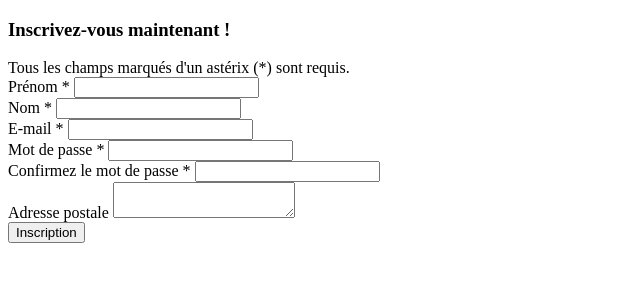
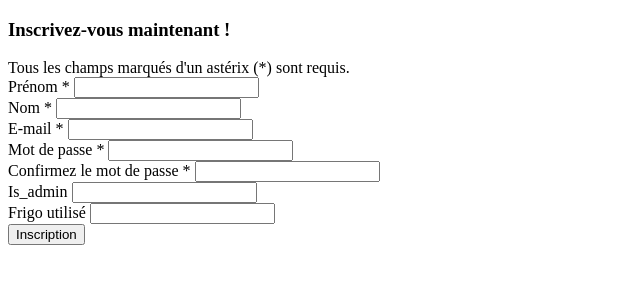
Before and after one commit to FlorianCourtaigne/Green_code_school_MVC, a PHP site: template src/View/User/add.html.twig in a window 1280 px wide. Shown: the top 300 px of the page, without its empty margins (0-640 px from the left). Run offline with PHP 8.4, Linux system fonts and the light colour scheme; the template is opened without the code that fills it, so the values that code supplies are empty; some libraries are stand-ins or nearby versions.

Commit message:
adding a user OK

```diff
--- a/src/Model/UserManager.php
+++ b/src/Model/UserManager.php
@@ -63,8 +63,8 @@ class UserManager extends AbstractManager
     public function insert(array $user): int
     {
         $statement = $this->pdo->prepare("INSERT INTO " . self::TABLE . "
-            (firstname, lastname, email, pswd, address, is_admin, is_archived)
-            VALUES (:firstname, :lastname, :email, :pswd, :address, :is_admin, :is_archived)");
+            (firstname, lastname, email, pswd, is_admin, fridge_used)
+            VALUES (:firstname, :lastname, :email, :pswd, :is_admin, :fridge_used)");
         $statement->bindValue('firstname', $user['firstname'], \PDO::PARAM_STR);
         $statement->bindValue('lastname', $user['lastname'], \PDO::PARAM_STR);
         $statement->bindValue('email', $user['email'], \PDO::PARAM_STR);
--- a/src/View/User/_form.html.twig
+++ b/src/View/User/_form.html.twig
@@ -47,9 +47,13 @@
 								<input type="password" class="form-control" value="" name="password2" id="password2" required>
 							</div>
 						</div>
-						<div class="form-group mb-3">
-							<label for="address" name="address">Adresse postale</label>
-							<textarea class="form-control" name="address" id="address">{{ user.address }}</textarea>
+						<div class="w-50 ms-1">
+							<label for="is_admin" name="is_admin">Is_admin</label>
+							<input type="text" class="form-control" value="" name="is_admin" id="is_admin" required>
+						</div>
+						<div class="w-50 ms-1">
+							<label for="fridge_used" name="fridge_used">Frigo utilisé</label>
+							<input type="text" class="form-control" value="" name="fridge_used" id="fridge_used" required>
 						</div>
 						<div class="form-group">
 							<button type="submit" class="btn btn-primary rounded submit mx-auto d-block px-5">Inscription</button>
--- a/src/routes.php
+++ b/src/routes.php
@@ -17,7 +17,6 @@ return [
     'users' => ['UserController', 'index',],
     'signup' => ['UserController', 'add',],
     'profile' => ['UserController', 'show', ['id']],
-    'profile/invoices' => ['UserController', 'showInvoicesByUser', ['id']],
     'update' => ['UserController', 'edit', ['id']],
     'users/delete' => ['UserController', 'delete',],
 ];
```
Also changed, not shown: src/View/User/edit.html.twig (+4 -4 lines).
